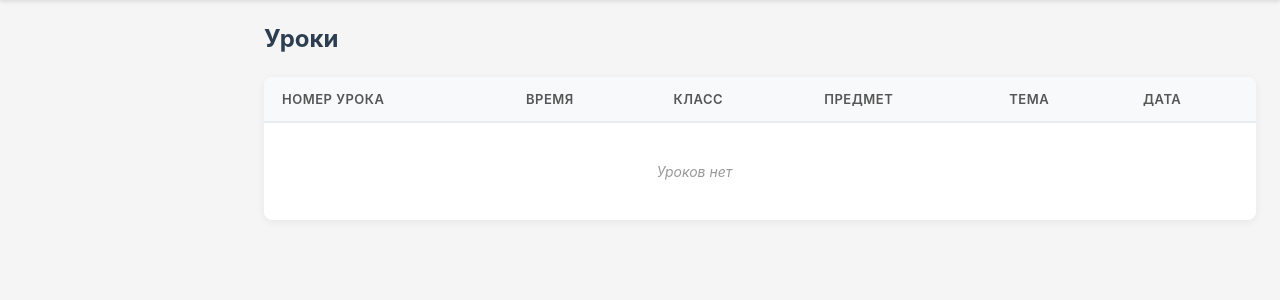
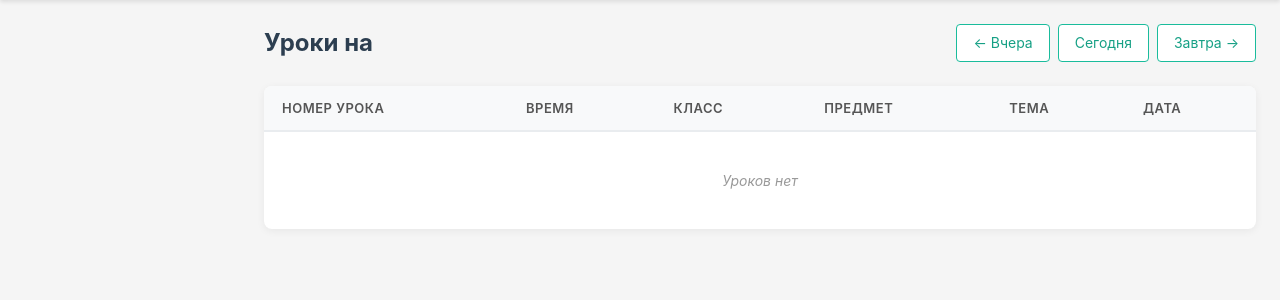
Before and after one commit to Xanell/StudentsTrackingSystem, a Django app: template src/StudentsTrackingSystem/Web/templates/teacher/lessons.html in a window 1280 px wide. Shown: the part 64-364 px from the top of the page. Run offline with Django 5.2, Linux system fonts and the light colour scheme; the template is opened without the code that fills it, so the values that code supplies are empty.

Commit message:
newLogic

```diff
--- a/src/StudentsTrackingSystem/Bll/Services/Diary.py
+++ b/src/StudentsTrackingSystem/Bll/Services/Diary.py
@@ -60,7 +60,7 @@ class DiaryService:
             diary_day = DiaryDay(day=calendar_day.day, day_type=calendar_day.day_type, title=calendar_day.title)
             if calendar_day.day_type == DayType.SCHOOL_DAY:
                 if calendar_day.day <= today:
-                    diary_day.lessons = self._past_lessons(calendar_day.day, lessons, marks_by_lesson, absences_by_lesson)
+                    diary_day.lessons = self._past_lessons(calendar_day.day, lessons, marks_by_lesson)
                 else:
                     diary_day.lessons = self._planned_lessons(student.class_id, calendar_day.day)
             result.append(diary_day)
--- a/src/StudentsTrackingSystem/Web/static/css/style.css
+++ b/src/StudentsTrackingSystem/Web/static/css/style.css
@@ -928,3 +928,40 @@ a.header-left {
     font-weight: 600;
     margin-right: 2px;
 }
+.week-nav {
+    display: flex;
+    align-items: center;
+    gap: 8px;
+}
+
+/* --- Вторичная кнопка (контурная) --- */
+.btn-secondary {
+    display: inline-block;
+    padding: 8px 16px;
+    background: white;
+    color: #16a085;
+    font-size: 14px;
+    font-family: inherit;
+    line-height: 1.4;
+    border: 1px solid #1abc9c;
+    border-radius: 4px;
+    text-decoration: none;
+    white-space: nowrap;
+    cursor: pointer;
+    transition: background 0.15s, color 0.15s;
+}
+
+.btn-secondary:hover {
+    background: #1abc9c;
+    color: white;
+}
+
+/* Кнопка «Сегодня» — чуть заметнее соседей */
+.week-nav .btn-today {
+    background: #e8f8f5;
+    font-weight: 600;
+}
+
+.week-nav .btn-today:hover {
+    background: #1abc9c;
+}
--- a/src/StudentsTrackingSystem/Web/templates/base.html
+++ b/src/StudentsTrackingSystem/Web/templates/base.html
@@ -39,7 +39,7 @@
                 <a href="{% url 'subjects' %}" class="menu-item">📚 Предметы</a>
                 {% endif %}
                 {% if request.is_teacher %}
-                <a href="{% url 'schedule_by_teacher' request.current_user.id %}" class="menu-item">📖 Моё расписание</a>
+                <a href="{% url 'teacher_shedule' %}" class="menu-item">📖 Моё расписание</a>
                 <a href="{% url 'lessons_by_day' %}"class="menu-item">📝 Уроки</a>
                 <a href="{% url 'teacher_journals' %}" class="menu-item">📒 Журналы</a>
                 {% endif %}
--- a/src/StudentsTrackingSystem/Web/templates/teacher/lessons.html
+++ b/src/StudentsTrackingSystem/Web/templates/teacher/lessons.html
@@ -2,9 +2,15 @@
 
 {% block content %}
 <div class="page-header">
-    <h1>Уроки</h1>
+    <h1>Уроки на {{ current_date|date:"d.m.Y" }}</h1>
+    <div class="week-nav">
+        <a href="{% url 'lessons_by_day' %}?date={{ prev_day }}" class="btn-secondary">← Вчера</a>
+        {% if not is_today %}
+            <a href="{% url 'lessons_by_day' %}" class="btn-secondary">Сегодня</a>
+        {% endif %}
+        <a href="{% url 'lessons_by_day' %}?date={{ next_day }}" class="btn-secondary">Завтра →</a>
+    </div>
 </div>
-
 <table class="data-table">
     <thead>
         <tr>
@@ -28,7 +34,7 @@
         </tr>
         {% empty %}
         <tr class="empty-row">
-            <td colspan="5">Уроков нет</td>
+            <td colspan="6">Уроков нет</td>
         </tr>
         {% endfor %}
     </tbody>
--- a/src/StudentsTrackingSystem/Web/urls.py
+++ b/src/StudentsTrackingSystem/Web/urls.py
@@ -7,7 +7,7 @@ from Web.views.SchoolClasses import school_classes_list, school_class_create, sc
 from Web.views.Subjects import subject_list, subject_create, subject_edit
 from Web.views.SchoolCalendar import calendar_root, school_calendar_list, quarter_add, quarter_edit, dayoff_add, dayoff_edit
 from Web.views.Schedule import schedule_list, schedule_by_class, schedule_by_teacher, schedule_create, schedule_edit
-from Web.views.Teacher import lessons_list, teacher_lesson, teacher_journals, class_journal
+from Web.views.Teacher import teacher_shedule, lessons_list, teacher_lesson, teacher_journals, class_journal
 
 urlpatterns = [
     #URL LoginPage
@@ -55,6 +55,7 @@ urlpatterns = [
     path("schedule/class/<int:class_id>/create/", schedule_create, name="schedule_create"),
     path("schedule/<int:schedule_id>/edit/", schedule_edit, name="schedule_edit"),
     #URL TeacherPage
+    path("teacher/shedule/", teacher_shedule, name="teacher_shedule"),
     path("teacher/lessons/", lessons_list, name="lessons_by_day"),
     path("teacher/lessons/<int:lesson_id>/", teacher_lesson, name="teacher_lesson"),
     path("teacher/journals/", teacher_journals, name="teacher_journals"),
--- a/src/StudentsTrackingSystem/Web/views/Schedule.py
+++ b/src/StudentsTrackingSystem/Web/views/Schedule.py
@@ -69,7 +69,7 @@ def schedule_by_class(request, class_id: int):
     })
 
 @login_required
-@role_required(RoleName.ADMIN, RoleName.TEACHER)
+@role_required(RoleName.ADMIN)
 def schedule_by_teacher(request, teacher_id: int):
     with get_session() as db:
         user_service = UserService(db)
```
Also changed, not shown: src/StudentsTrackingSystem/Web/views/Teacher.py (+50 -5 lines).
